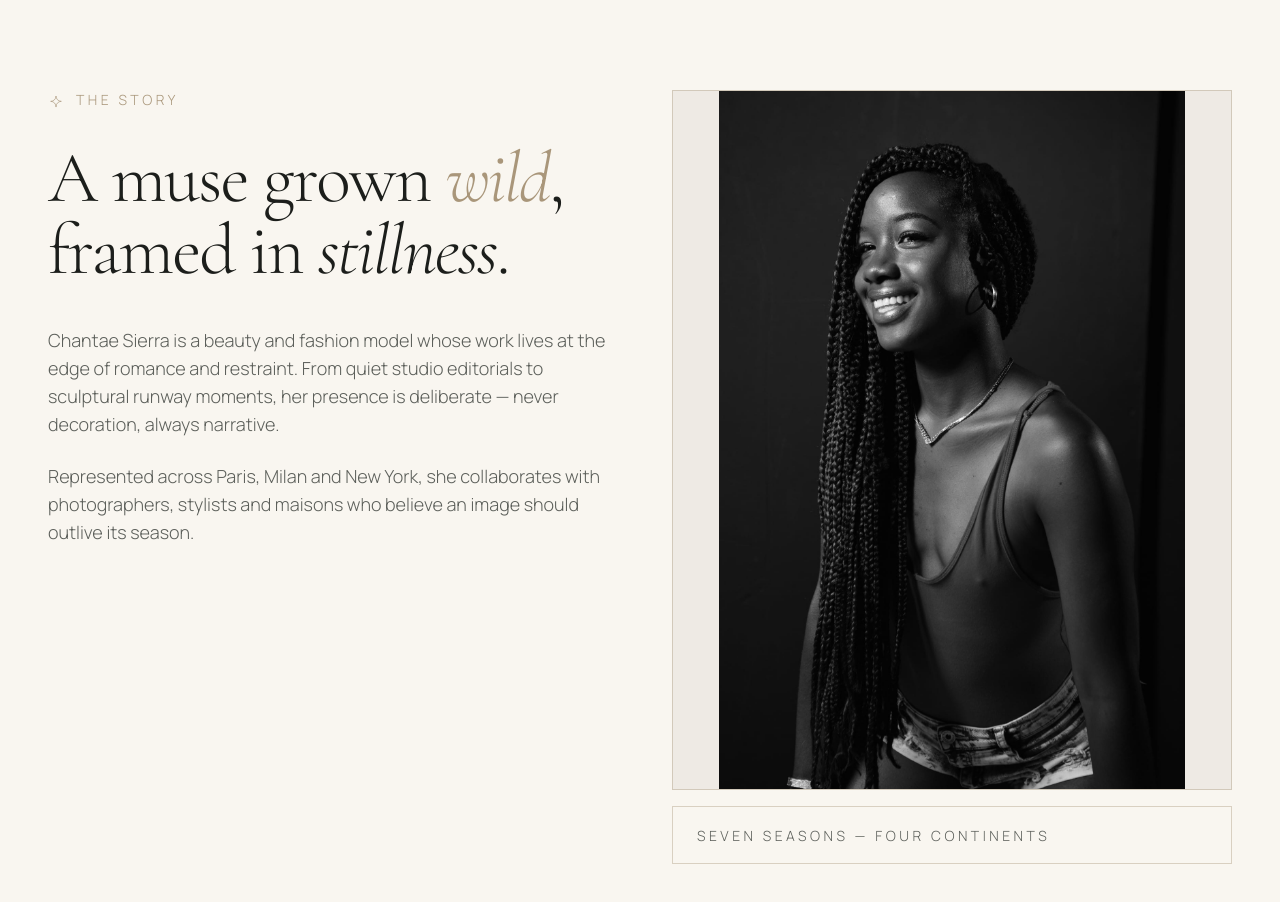
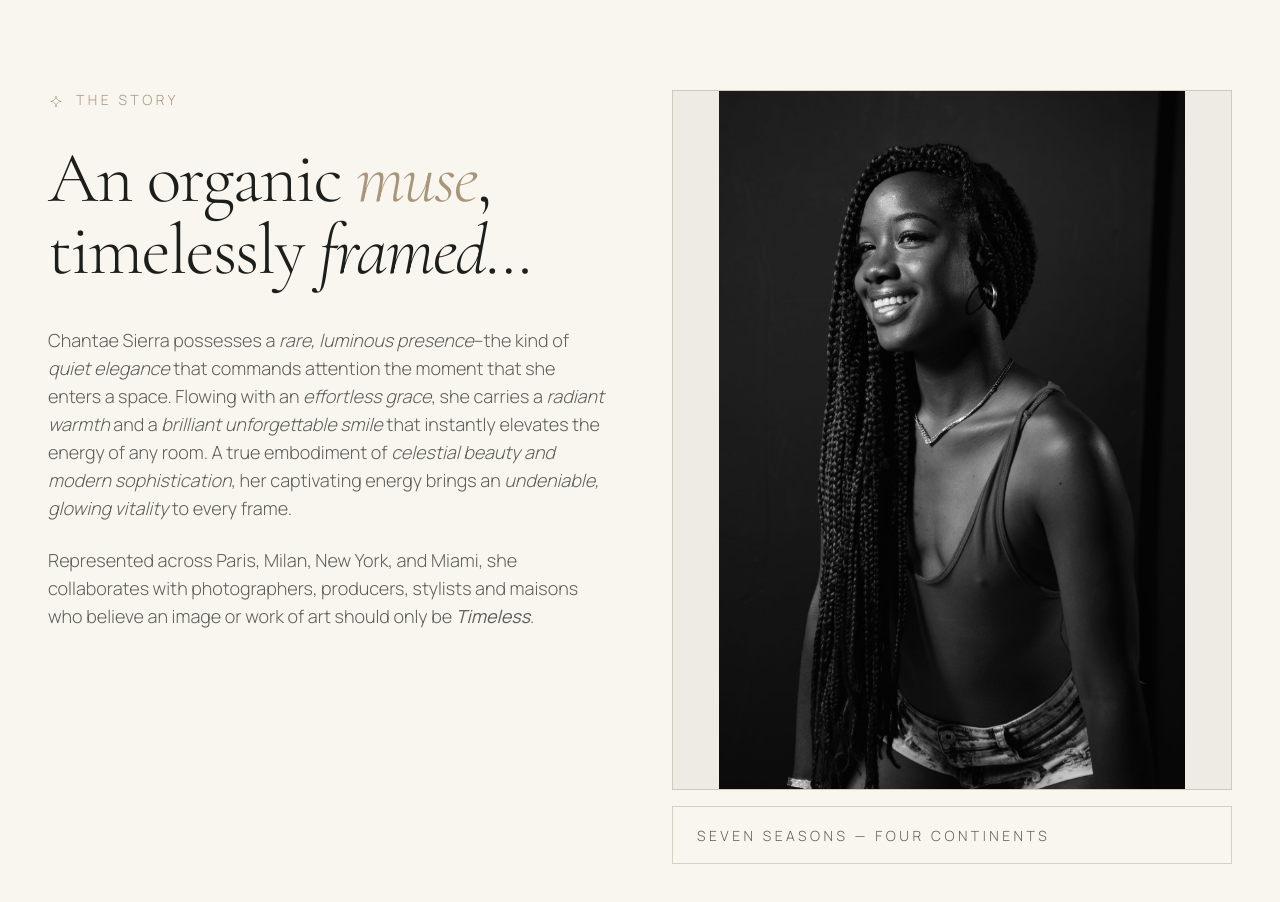
Before and after one commit to holygmusic-svg/chantae, a React (Create React App) app in the folder frontend/: page / in a window 1280 px wide. Shown: the part 980-1882 px from the top of the page. Built offline with nearby package versions, Linux system fonts and the light colour scheme; no server answers.

Commit message:
Replace Story introduction and preserve emphasized italics

```diff
--- a/frontend/src/components/About.jsx
+++ b/frontend/src/components/About.jsx
@@ -19,20 +19,18 @@ export const About = () => (
         </Reveal>
         <Reveal delay={0.1}>
           <h2 className="font-serif-ed font-light text-4xl md:text-6xl lg:text-7xl leading-[1.05] tracking-tight mt-8">
-            A muse grown <em className="italic text-[#A9967A]">wild</em>,
+            An organic <em className="italic text-[#A9967A]">muse</em>,
             <br />
-            framed in <em className="italic">stillness</em>.
+            timelessly <em className="italic">framed</em>...
           </h2>
         </Reveal>
         <Reveal delay={0.2} className="mt-10 max-w-xl">
-          {CONTENT.about.paragraphs.map((p, i) => (
-            <p
-              key={i}
-              className={`text-base md:text-lg font-light leading-relaxed text-[#5C5F5A] ${i > 0 ? "mt-6" : ""}`}
-            >
-              {p}
-            </p>
-          ))}
+          <p className="text-base md:text-lg font-light leading-relaxed text-[#5C5F5A]">
+            Chantae Sierra possesses a <em className="italic">rare, luminous presence</em>--the kind of <em className="italic">quiet elegance</em> that commands attention the moment that she enters a space. Flowing with an <em className="italic">effortless grace</em>, she carries a <em className="italic">radiant warmth</em> and a <em className="italic">brilliant unforgettable smile</em> that instantly elevates the energy of any room. A true embodiment of <em className="italic">celestial beauty and modern sophistication</em>, her captivating energy brings an <em className="italic">undeniable, glowing vitality</em> to every frame.
+          </p>
+          <p className="text-base md:text-lg font-light leading-relaxed text-[#5C5F5A] mt-6">
+            Represented across Paris, Milan, New York, and Miami, she collaborates with photographers, producers, stylists and maisons who believe an image or work of art should only be <strong><em className="italic">Timeless</em></strong>.
+          </p>
         </Reveal>
       </div>
 
```
